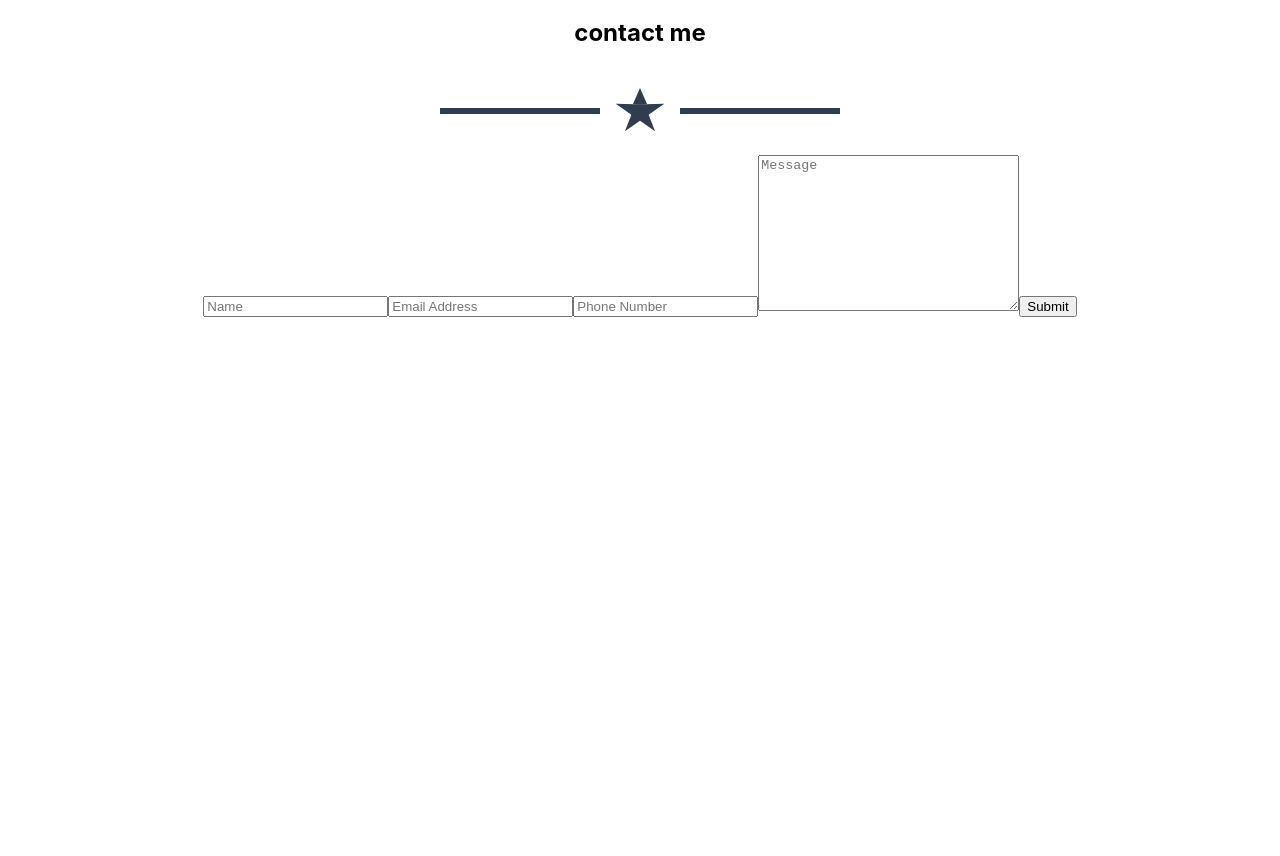
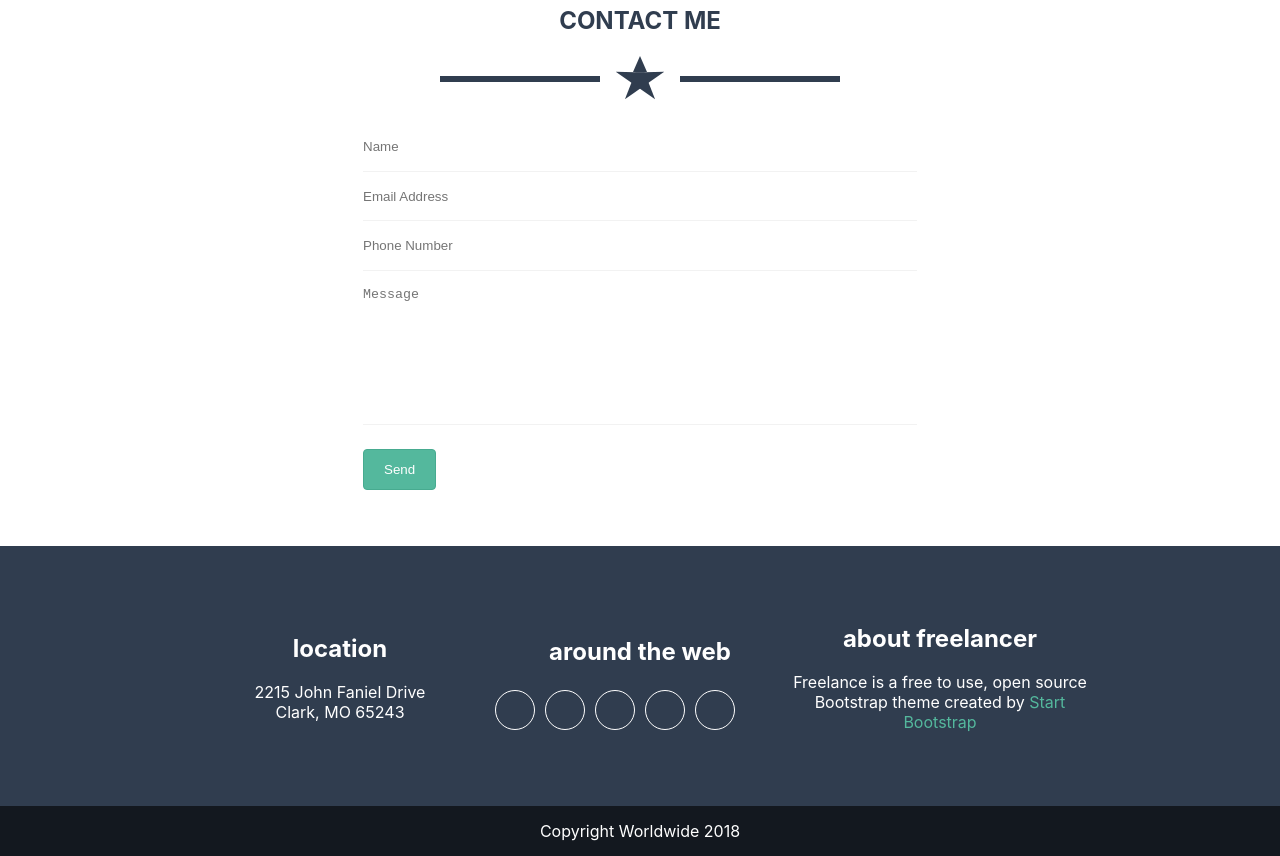
Before and after one commit to kowalus23/interviewme-landing, a React (Create React App) app: page / in a window 1280 px wide. Shown: the part 1920-2776 px from the top of the page. Before the commit the page ends 2405 px from the top, so only its background shows below. Built offline with nearby package versions, Linux system fonts and the light colour scheme.

Commit message:
almost done everything, just small style updates

```diff
--- a/src/js/components/Contact.js
+++ b/src/js/components/Contact.js
@@ -44,16 +44,18 @@ const Footer = ({info}) => {
       <section className="contact">
         <div className="container">
           <div className="contact__content">
-            <h2>{title}</h2>
+            <h2 className="contact__content__title">{title.toUpperCase()}</h2>
             <div className="star-content">
               <div className="star-content__star"/>
             </div>
-            <form action="/" onSubmit={handleSubmit}>
-              <input name="name" type="text" placeholder="Name" onChange={handleOnChange}/>
-              <input name="email" type="email" placeholder="Email Address" onChange={handleOnChange}/>
-              <input name="phone" type="text" placeholder="Phone Number" onChange={handleOnChange}/>
-              <textarea name="message" placeholder="Message" cols="30" rows="10" onChange={handleOnChange}/>
-              <input type="submit"/>
+            <form className="custom-form" action="/" onSubmit={handleSubmit}>
+              <div className="custom-form__content">
+                <input name="name" type="text" placeholder="Name" onChange={handleOnChange}/>
+                <input name="email" type="email" placeholder="Email Address" onChange={handleOnChange}/>
+                <input name="phone" type="text" placeholder="Phone Number" onChange={handleOnChange}/>
+                <textarea name="message" placeholder="Message" rows={8} onChange={handleOnChange}/>
+              </div>
+              <input className="custom-from--button" type="submit" value="Send"/>
             </form>
           </div>
         </div>
--- a/src/js/components/Footer.js
+++ b/src/js/components/Footer.js
@@ -1,17 +1,35 @@
 import React from 'react';
+import '../../styles/components/Footer.scss'
 
 const Footer = ({info}) => {
-  console.log(info)
-  const {title} = info;
 
   return (
     <>
-      <section className="contact">
+      <section className="footer">
         <div className="container">
-          <div className="contact__content">
-
-
+          <div className="footer__content">
+            <div className="footer__content__item">
+              <h2>{info[0]}</h2>
+              <p>2215 John Faniel Drive <br/> Clark, MO 65243</p>
+            </div>
+            <div className="footer__content__item">
+              <h2>{info[1]}</h2>
+              <div className="icon-wrapper">
+                <div className="icon"/>
+                <div className="icon"/>
+                <div className="icon"/>
+                <div className="icon"/>
+                <div className="icon"/>
+              </div>
+            </div>
+            <div className="footer__content__item">
+              <h2>{info[2]}</h2>
+              <p>Freelance is a free to use, open source <br/> Bootstrap theme created by <a className="item-span" href="">Start Bootstrap</a></p>
+            </div>
           </div>
+        </div>
+        <div className="copyrights">
+          Copyright Worldwide 2018
         </div>
       </section>
     </>
--- a/src/js/components/Portfolio.js
+++ b/src/js/components/Portfolio.js
@@ -18,7 +18,7 @@ const Portfolio = ({info}) => {
       <section className="portfolio">
         <div className="container">
           <div className="portfolio__content">
-            <h2 className="portfolio__content__title">{title}</h2>
+            <h2 className="portfolio__content__title">{title.toUpperCase()}</h2>
             <div className="star-content">
               <div className="star-content__star"/>
             </div>
--- a/src/js/texts.js
+++ b/src/js/texts.js
@@ -84,9 +84,5 @@ export const texts =
     contact: {
       title: 'contact me',
     },
-    footer: {
-      location: 'location',
-      social: 'around the web',
-      about: 'about freelancer'
-    }
+    footer: ['location', 'around the web', 'about freelancer']
   };
--- a/src/styles/components/About.scss
+++ b/src/styles/components/About.scss
@@ -18,7 +18,7 @@
     &__description {
       @include flexible(flex, center, null, null, wrap);
       color: $text-contrast;
-      margin-bottom: 1em;
+      margin-bottom: 1.5em;
 
       p {
         color: inherit;
--- a/src/styles/components/Contact.scss
+++ b/src/styles/components/Contact.scss
@@ -12,7 +12,7 @@
 
     &__title {
       margin: 0;
-      color: $text-contrast;
+      color: $secondary-color;
     }
 
     .star-content {
@@ -32,5 +32,40 @@
         background-color: $secondary-color;
       }
     }
+
+    .custom-form {
+      @include widthAndHeight(50%, 100%);
+
+      &__content {
+        @include flexible(flex, center, null, column, null);
+        margin-bottom: 1.5em;
+
+        input {
+          padding: 1.25em 0;
+          border: none;
+          border-bottom: 1px solid darken($tertiary-color, 5%);
+          outline: none; // bad for accessibility
+        }
+
+        textarea {
+          resize: none;
+          border: none;
+          padding: 1.25em 0;
+          border-bottom: 1px solid darken($tertiary-color, 5%);
+          outline: none; // bad for accessibility
+        }
+      }
+
+      .custom-from--button {
+        align-self: start;
+        color: $text-contrast;
+        background-color: $primary-color;
+        border: 1px solid darken($primary-color, 5%);
+        padding: 0.9em 1.5em;
+        border-radius: 4px;
+        cursor: pointer;
+        outline: none; // bad for accessibility
+      }
+    }
   }
 }
--- a/src/styles/components/Footer.scss
+++ b/src/styles/components/Footer.scss
@@ -0,0 +1,42 @@
+@import "../variables";
+
+
+.footer {
+  @include widthAndHeight(100%, 260px);
+  background-color: $secondary-color;
+
+  &__content {
+    @include flexible(flex, center, center, null, wrap);
+    @include widthAndHeight(null, 100%);
+
+    &__item {
+      color: $text-contrast;
+      width: 300px;
+      text-align: center;
+    }
+
+    .icon-wrapper {
+      display: flex;
+
+      .icon {
+        width: 40px;
+        height: 40px;
+        border: 1px solid white;
+        border-radius: 50%;
+        margin: 5px;
+      }
+    }
+
+    a.item-span {
+          text-decoration: none;
+          color: $primary-color;
+        }
+  }
+
+  .copyrights {
+    @include widthAndHeight(100%, 50px);
+    @include flexible(flex, center, center, null, null);
+    color: $text-contrast;
+    background-color: darken($secondary-color, 15%);
+  }
+}
```
